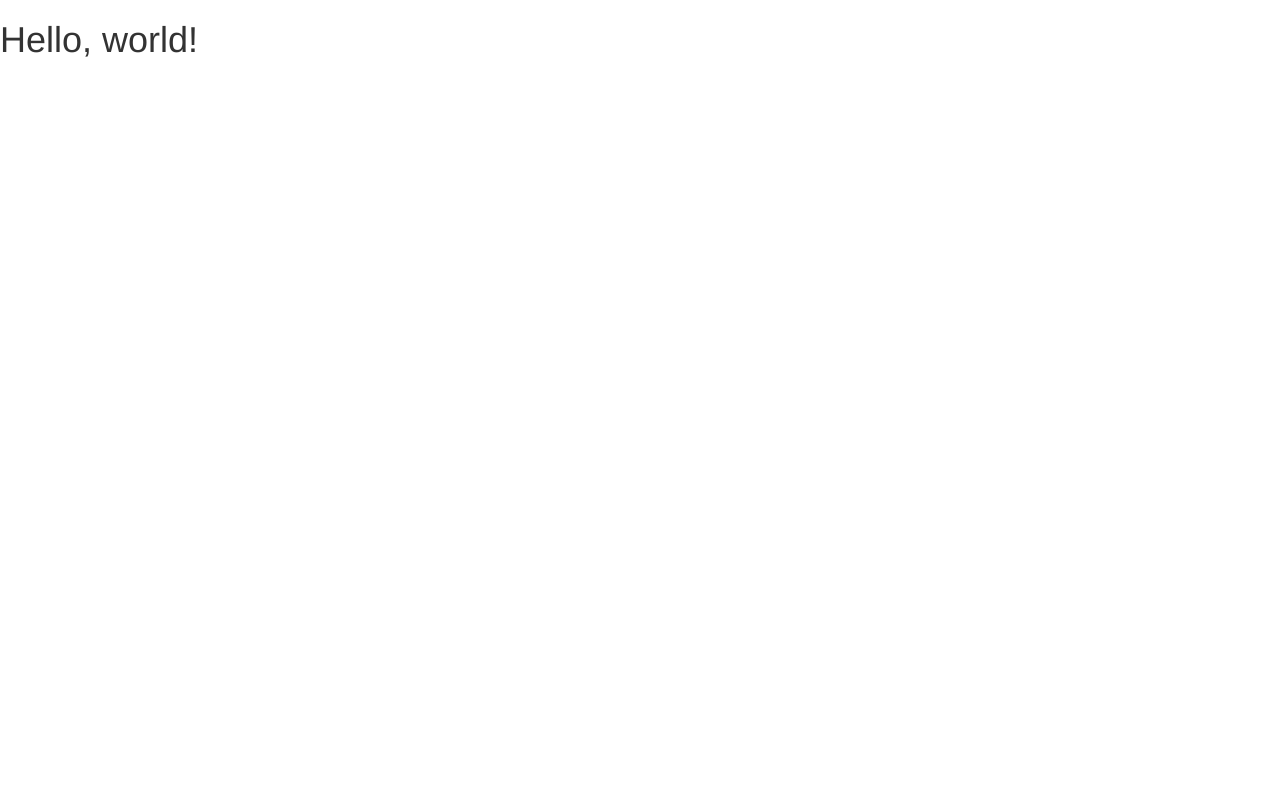
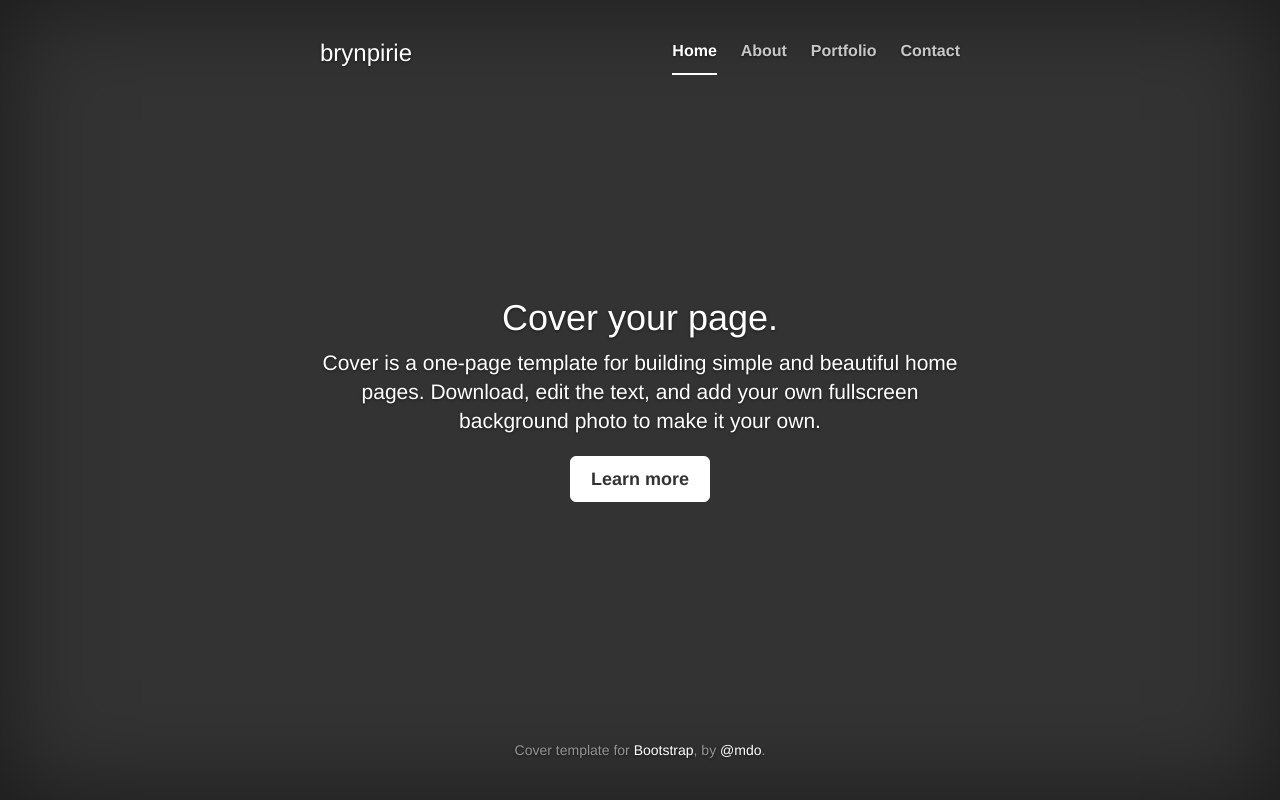
Before and after one commit to brynpirie/brynpirie.github.io, a plain HTML site: page index.html in a window 1280 px wide. Drawn offline with nearby package versions, Linux system fonts and the light colour scheme.

Commit message:
Added Cover template to index.
Attempts to create navbar imports have failed!

```diff
--- /dev/null
+++ b/css/cover.css
@@ -0,0 +1,185 @@
+/*
+ * Globals
+ */
+
+
+/* Links */
+
+a,
+a:focus,
+a:hover {
+    color: #fff;
+}
+
+
+/* Custom default button */
+
+.btn-default,
+.btn-default:hover,
+.btn-default:focus {
+    color: #333;
+    text-shadow: none;
+    /* Prevent inheritance from `body` */
+    background-color: #fff;
+    border: 1px solid #fff;
+}
+
+
+/*
+ * Base structure
+ */
+
+html,
+body {
+    height: 100%;
+    background-color: #333;
+}
+
+body {
+    color: #fff;
+    text-align: center;
+    text-shadow: 0 1px 3px rgba(0, 0, 0, .5);
+}
+
+
+/* Extra markup and styles for table-esque vertical and horizontal centering */
+
+.site-wrapper {
+    display: table;
+    width: 100%;
+    height: 100%;
+    /* For at least Firefox */
+    min-height: 100%;
+    -webkit-box-shadow: inset 0 0 100px rgba(0, 0, 0, .5);
+    box-shadow: inset 0 0 100px rgba(0, 0, 0, .5);
+}
+
+.site-wrapper-inner {
+    display: table-cell;
+    vertical-align: top;
+}
+
+.cover-container {
+    margin-right: auto;
+    margin-left: auto;
+}
+
+
+/* Padding for spacing */
+
+.inner {
+    padding: 30px;
+}
+
+
+/*
+ * Header
+ */
+
+.masthead-brand {
+    margin-top: 10px;
+    margin-bottom: 10px;
+}
+
+.masthead-nav>li {
+    display: inline-block;
+}
+
+.masthead-nav>li+li {
+    margin-left: 20px;
+}
+
+.masthead-nav>li>a {
+    padding-right: 0;
+    padding-left: 0;
+    font-size: 16px;
+    font-weight: bold;
+    color: #fff;
+    /* IE8 proofing */
+    color: rgba(255, 255, 255, .75);
+    border-bottom: 2px solid transparent;
+}
+
+.masthead-nav>li>a:hover,
+.masthead-nav>li>a:focus {
+    background-color: transparent;
+    border-bottom-color: #a9a9a9;
+    border-bottom-color: rgba(255, 255, 255, .25);
+}
+
+.masthead-nav>.active>a,
+.masthead-nav>.active>a:hover,
+.masthead-nav>.active>a:focus {
+    color: #fff;
+    border-bottom-color: #fff;
+}
+
+@media (min-width: 768px) {
+    .masthead-brand {
+        float: left;
+    }
+    .masthead-nav {
+        float: right;
+    }
+}
+
+
+/*
+ * Cover
+ */
+
+.cover {
+    padding: 0 20px;
+}
+
+.cover .btn-lg {
+    padding: 10px 20px;
+    font-weight: bold;
+}
+
+
+/*
+ * Footer
+ */
+
+.mastfoot {
+    color: #999;
+    /* IE8 proofing */
+    color: rgba(255, 255, 255, .5);
+}
+
+
+/*
+ * Affix and center
+ */
+
+@media (min-width: 768px) {
+    /* Pull out the header and footer */
+    .masthead {
+        position: fixed;
+        top: 0;
+    }
+    .mastfoot {
+        position: fixed;
+        bottom: 0;
+    }
+    /* Start the vertical centering */
+    .site-wrapper-inner {
+        vertical-align: middle;
+    }
+    /* Handle the widths */
+    .masthead,
+    .mastfoot,
+    .cover-container {
+        width: 100%;
+        /* Must be percentage or pixels for horizontal alignment */
+    }
+}
+
+@media (min-width: 992px) {
+    .masthead,
+    .mastfoot,
+    .cover-container {
+        width: 700px;
+    }
+}
--- a/index.html
+++ b/index.html
@@ -1,32 +1,86 @@
 <!DOCTYPE html>
+<html lang="en">
 
-<html lang="en">
   <head>
-
     <meta charset="utf-8">
     <meta http-equiv="X-UA-Compatible" content="IE=edge">
     <meta name="viewport" content="width=device-width, initial-scale=1">
     <!-- The above 3 meta tags *must* come first in the head; any other head content must come *after* these tags -->
 
-    <title>Bootstrap 101 Template</title>
+    <meta name="description" content="">
+    <meta name="author" content="">
 
-    <!-- Bootstrap -->
-    <link href="css/bootstrap.min.css" rel="stylesheet">
+    <link rel="icon" href="favicon.ico">
+
+    <title>brynpirie</title>
+
+    <!-- Bootstrap core CSS -->
+    <link href="/css/bootstrap.min.css" rel="stylesheet">
+
+    <!-- IE10 viewport hack for Surface/desktop Windows 8 bug -->
+    <link href="/css/ie10-viewport-bug-workaround.css" rel="stylesheet">
+
+    <!-- Custom styles for this template -->
+    <link href="/css/cover.css" rel="stylesheet">
 
     <!-- HTML5 shim and Respond.js for IE8 support of HTML5 elements and media queries -->
-    <!-- WARNING: Respond.js doesn't work if you view the page via file:// -->
     <!--[if lt IE 9]>
       <script src="https://oss.maxcdn.com/html5shiv/3.7.3/html5shiv.min.js"></script>
       <script src="https://oss.maxcdn.com/respond/1.4.2/respond.min.js"></script>
     <![endif]-->
-  </head>
-  <body>
-    <h1>Hello, world!</h1>
+</head>
 
-    <!-- jQuery (necessary for Bootstrap's JavaScript plugins) -->
+<body>
+
+    <div class="site-wrapper">
+
+        <div class="site-wrapper-inner">
+
+            <div class="cover-container">
+
+                <div class="masthead clearfix">
+                    <div class="inner">
+                        <h3 class="masthead-brand">brynpirie</h3>
+                        <nav>
+                            <ul class="nav masthead-nav">
+                                <li class="active"><a href="#">Home</a></li>
+                                <li><a href="#">About</a></li>
+                                <li><a href="portfolio.html">Portfolio</a></li>
+                                <li><a href="#">Contact</a></li>
+                            </ul>
+                        </nav>
+                    </div>
+                </div>
+
+                <div class="inner cover">
+                    <h1 class="cover-heading">Cover your page.</h1>
+                    <p class="lead">Cover is a one-page template for building simple and beautiful home pages. Download, edit the text, and add your own fullscreen background photo to make it your own.</p>
+                    <p class="lead">
+                        <a href="#" class="btn btn-lg btn-default">Learn more</a>
+                    </p>
+                </div>
+
+                <div class="mastfoot">
+                    <div class="inner">
+                        <p>Cover template for <a href="http://getbootstrap.com">Bootstrap</a>, by <a href="https://twitter.com/mdo">@mdo</a>.</p>
+                    </div>
+                </div>
+
+            </div>
+
+        </div>
+
+    </div>
+
+    <!-- Bootstrap core JavaScript
+    ================================================== -->
+    <!-- Placed at the end of the document so the pages load faster -->
     <script src="https://ajax.googleapis.com/ajax/libs/jquery/1.12.4/jquery.min.js"></script>
-    <!-- Include all compiled plugins (below), or include individual files as needed -->
-    <script src="js/bootstrap.min.js"></script>
-
-  </body>
+    <script>
+        window.jQuery || document.write('<script src="/js/vendor/jquery.min.js"><\/script>')
+    </script>
+    <script src="/js/bootstrap.min.js"></script>
+    <!-- IE10 viewport hack for Surface/desktop Windows 8 bug -->
+    <script src="/js/ie10-viewport-bug-workaround.js"></script>
+</body>
 </html>
```
Also changed, not shown: navbar.html (added, +80 -0 lines), portfolio.html (added, +45 -0 lines), 1 other file.
